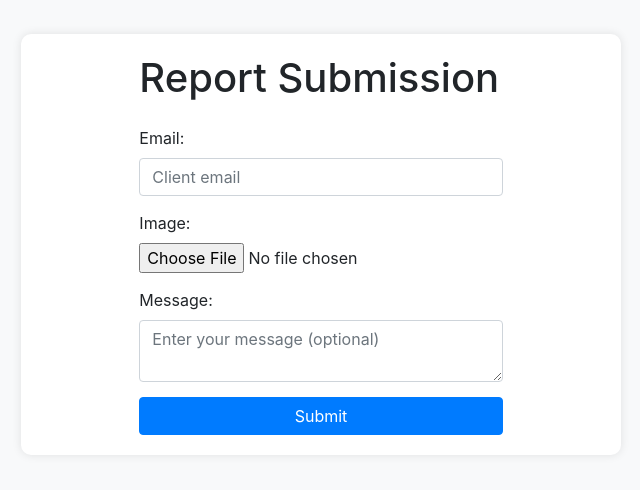
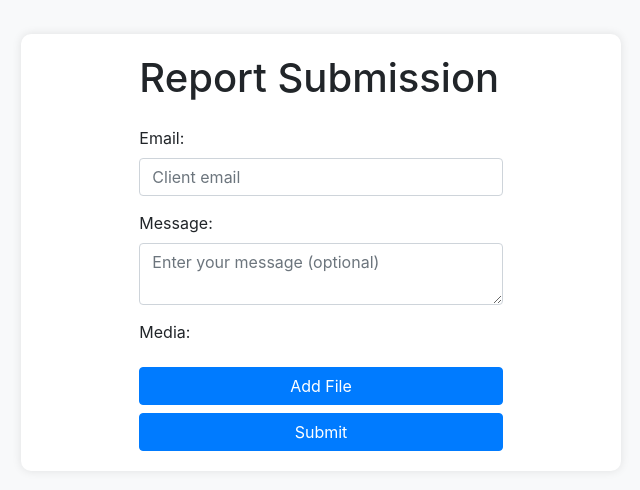
Before and after one commit to Sn1F3rt/ReportSubmissionApp, a Python web app: template templates/meta/index.html in a window 1280 px wide. Shown: the top 490 px of the page, without its empty margins (319-959 px from the left). Run offline with Jinja, Linux system fonts and the light colour scheme; the template is opened without the code that fills it, so the values that code supplies are empty, except form fields; form fields are guessed from the names that the template uses; some libraries are stand-ins or nearby versions.

Commit message:
Add support for uploading multiple images

```diff
--- a/templates/meta/index.html
+++ b/templates/meta/index.html
@@ -49,13 +49,17 @@
                         {{ form.email(class="form-control", placeholder="Client email") }}
                     </div>
                     <div class="form-group">
-                        <label for="image">Image:</label>
-                        {{ form.image(class="form-control-file") }}
-                    </div>
-                    <div class="form-group">
                         <label for="message">Message:</label>
                         {{ form.message(class="form-control", placeholder="Enter your message (optional)") }}
                     </div>
+                    <div class="form-group" id="fileFields">
+                        <label for="media">Media:</label>
+                        <div>
+                            {{ form.media(class="form-control-file") }}
+                        </div>
+                    </div>
+                    <button type="button" class="btn btn-primary btn-block" onclick="addFileField()">Add File</button>
+
                     <button type="submit" class="btn btn-primary btn-block">Submit</button>
                 </form>
             </div>
@@ -66,6 +70,15 @@
     <script src="https://cdn.jsdelivr.net/npm/@popperjs/core@2.10.2/dist/umd/popper.min.js"></script>
     <script src="https://stackpath.bootstrapcdn.com/bootstrap/4.5.2/js/bootstrap.min.js"></script>
     <script src="https://cdnjs.cloudflare.com/ajax/libs/noty/3.1.4/noty.min.js"></script>
+
+    <script>
+        function addFileField() {
+            let fileFields = document.getElementById('fileFields');
+            let newFileField = document.createElement('div');
+            newFileField.innerHTML = '{{ form.media(class="form-control-file") }}';
+            fileFields.appendChild(newFileField);
+        }
+    </script>
 
     {% with messages = get_flashed_messages(with_categories=true) %}
         {% if messages %}
```
Also changed, not shown: blueprints/meta/routes.py (+12 -10 lines), forms.py (+11 -9 lines).
